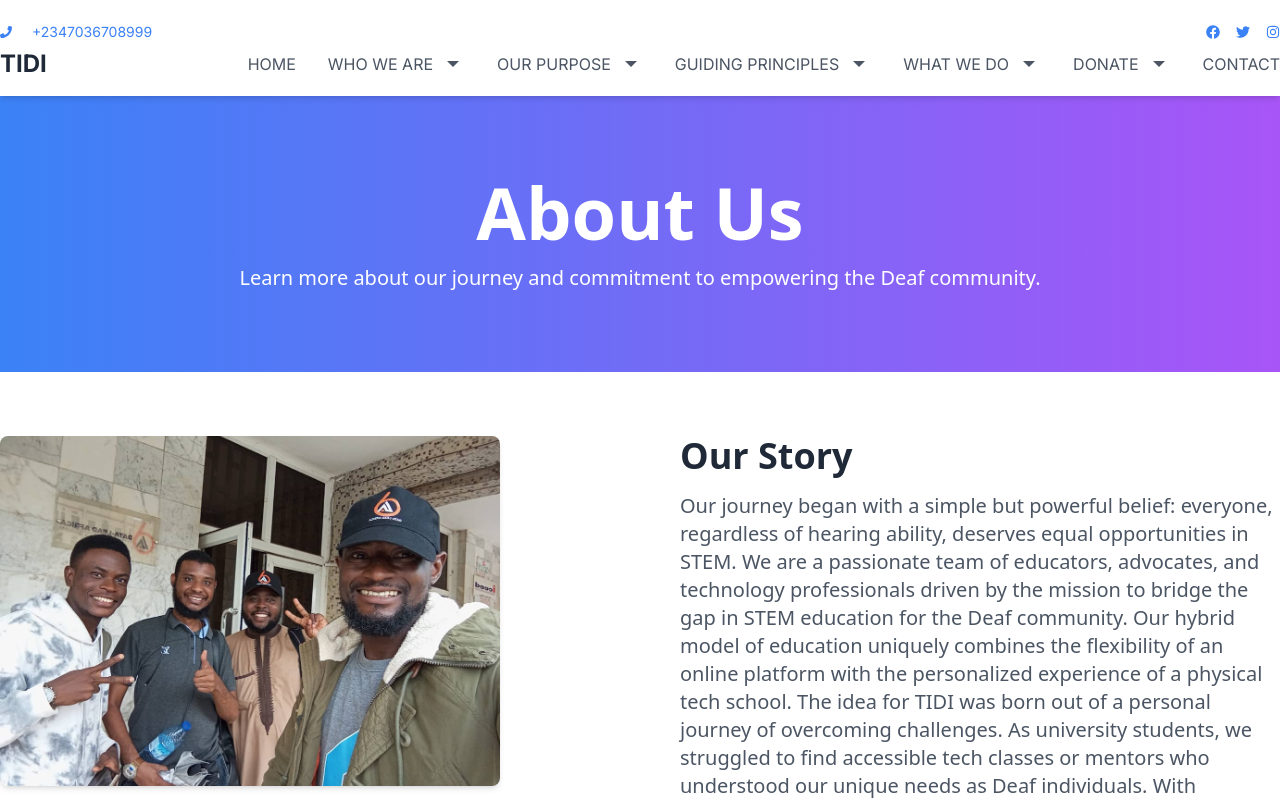
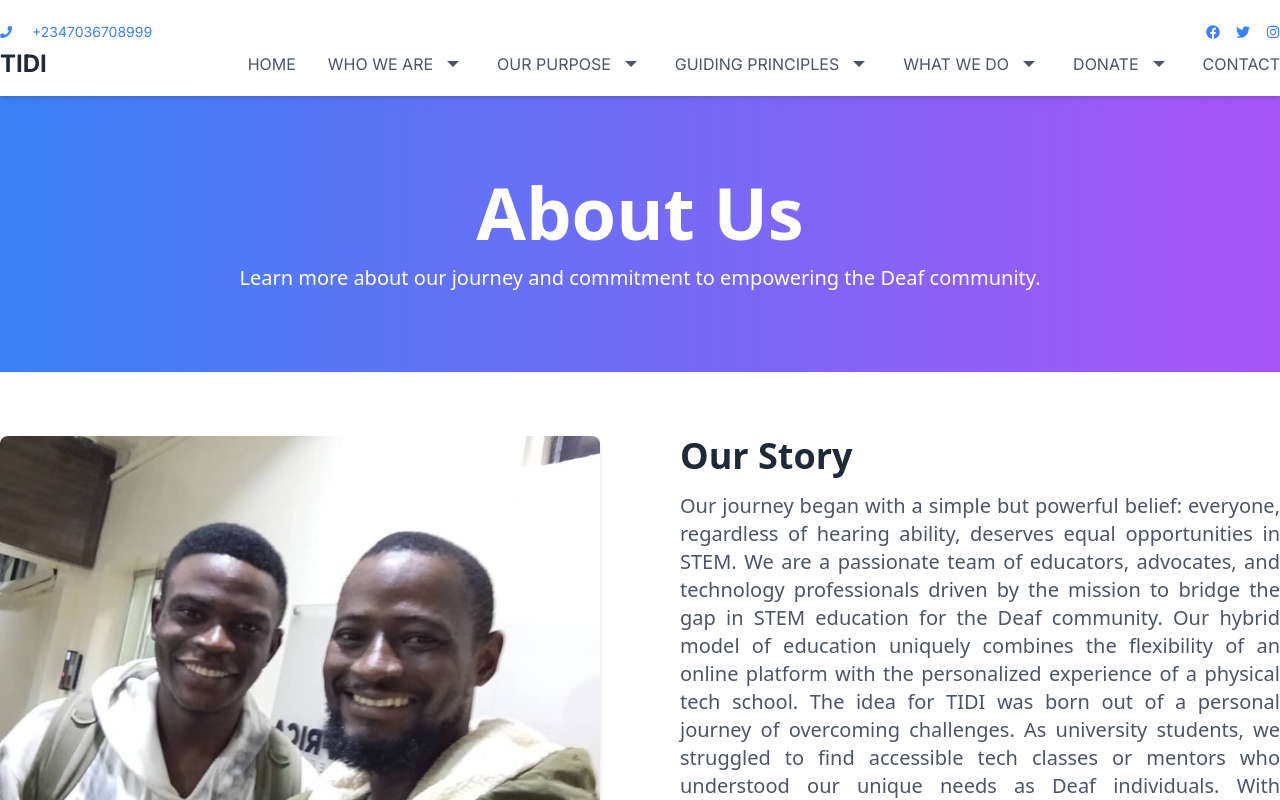
Before and after one commit to Vikkycode/TIDI, a Next.js app: page /about in a window 1280 px wide. Shown: the top 800 px of the page. Built offline with nearby package versions, Linux system fonts and the light colour scheme.

Commit message:
update about us page

```diff
--- a/src/app/about/page.tsx
+++ b/src/app/about/page.tsx
@@ -42,18 +42,18 @@ export default function AboutPage() {
             <div className="grid grid-cols-1 md:grid-cols-2 gap-12 md:gap-20">
               <div>
                 <Image
-                  src="/assets/images/team.jpg"
-                  alt="Students learning in the TIDI tech school"
+                  src="/assets/images/abuvic.jpg"
+                  alt="Victor and Abubakar look smiled in this picture"
                   width={500}
-                  height={350}
-                  className="rounded-lg shadow-md h-[350px] w-[500px] object-cover"
+                  height={550}
+                  className="rounded-lg shadow-md h-[480px] w-[600px] object-cover"
                 />
               </div>
               <div>
                 <h2 className="text-3xl md:text-4xl font-bold text-gray-800 mb-4">
                   Our Story
                 </h2>
-                <p className="text-gray-600 text-lg md:text-xl">
+                <p className="text-gray-600 text-lg text-justify md:text-xl">
                   Our journey began with a simple but powerful belief:
                   everyone, regardless of hearing ability, deserves equal
                   opportunities in STEM. We are a passionate team of
```
